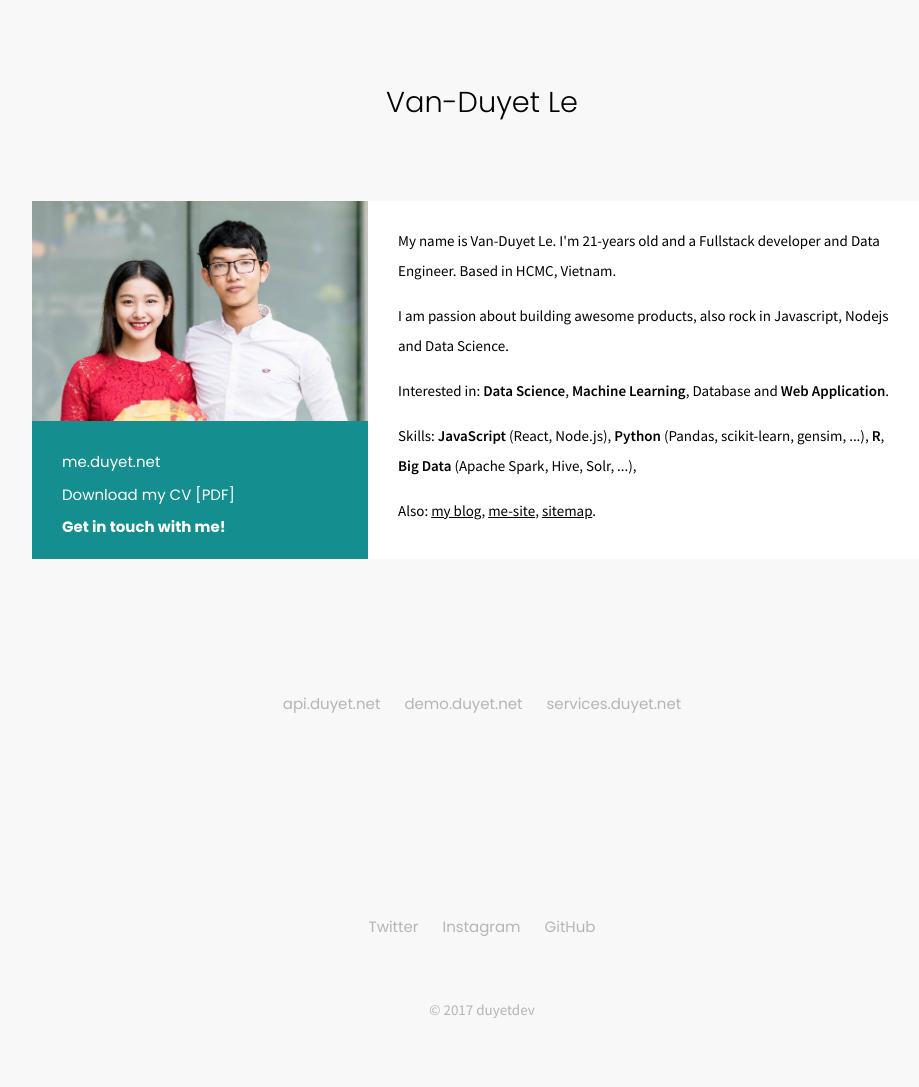
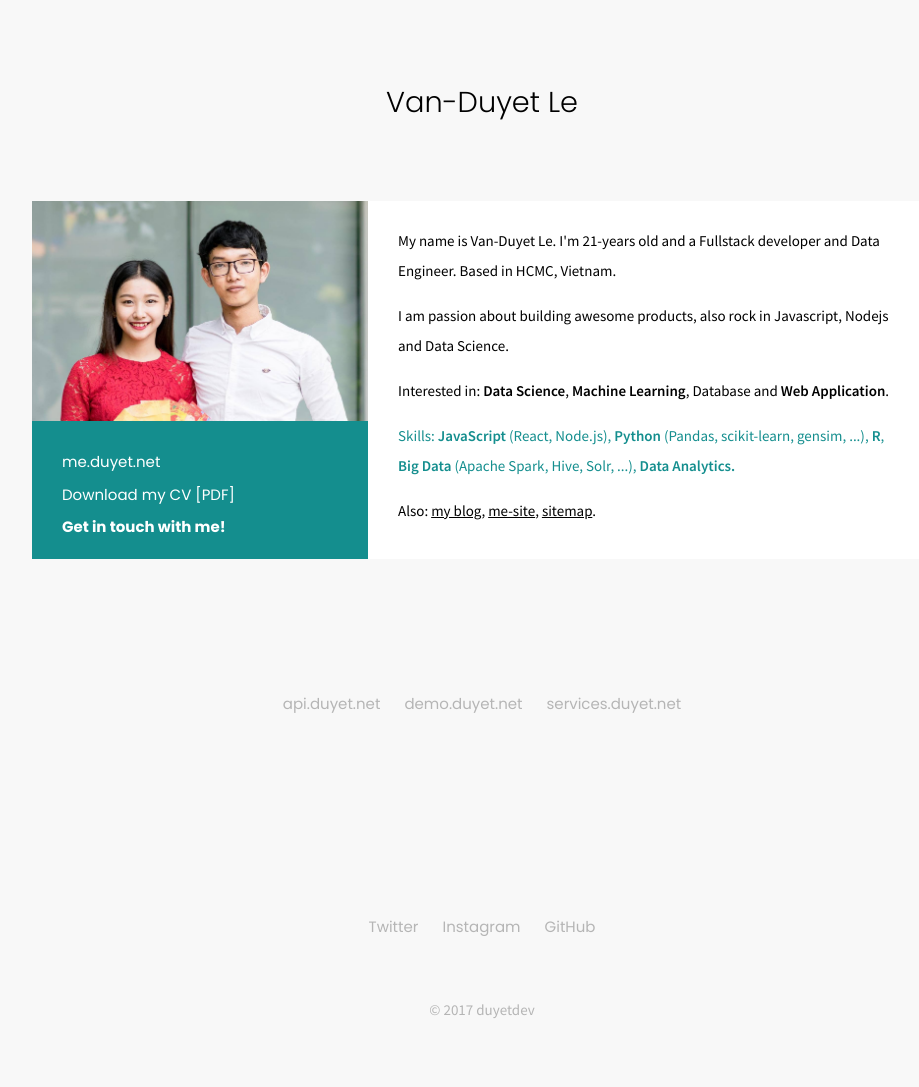
Before and after one commit to duyet-website/duyet.net, a plain HTML site: page index.html in a window 1280 px wide. Shown: the whole page, without its empty margins (158-1077 px from the left). Drawn offline with Linux system fonts and the light colour scheme.

Commit message:
Update skills

```diff
--- a/index.html
+++ b/index.html
@@ -98,10 +98,11 @@
                             <p> I am passion about building awesome products, also rock in Javascript, Nodejs and Data Science.</p>
                             <p>Interested in: <strong>Data Science</strong>, <strong>Machine Learning</strong>, Database and <strong>Web Application</strong>.</p>
 
-                            <p>Skills: <strong>JavaScript</strong> (React, Node.js),
+                            <p style="color: #148e8e;">Skills: <strong>JavaScript</strong> (React, Node.js),
                                 <strong>Python</strong> (Pandas, scikit-learn, gensim, ...),
                                 <strong>R</strong>,
                                 <strong>Big Data</strong> (Apache Spark, Hive, Solr, ...),
+                                <strong>Data Analytics.</strong>
 
                             </p>
 
```
